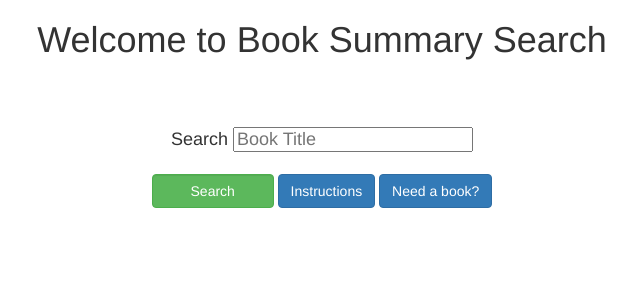
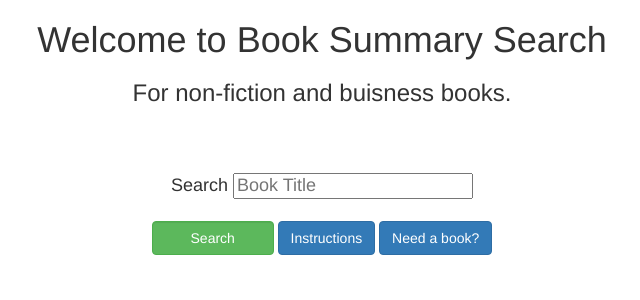
Before and after one commit to tschmoek/BookSummarySearch, a Django app: page /search in a window 1280 px wide. Shown: the top 300 px of the page, without its empty margins (318-958 px from the left). Run offline with Django 3.2, Linux system fonts and the light colour scheme; some libraries are stand-ins or nearby versions.

Commit message:
Clearer title

```diff
--- a/Search/templates/search.html
+++ b/Search/templates/search.html
@@ -10,6 +10,7 @@
     </head>
     <body>
         <h1 class="text-center">Welcome to Book Summary Search</h1>
+        <h3 class="text-center">For non-fiction and buisness books.</h3>
         <br>
         <br>
         <div class="row">
```
